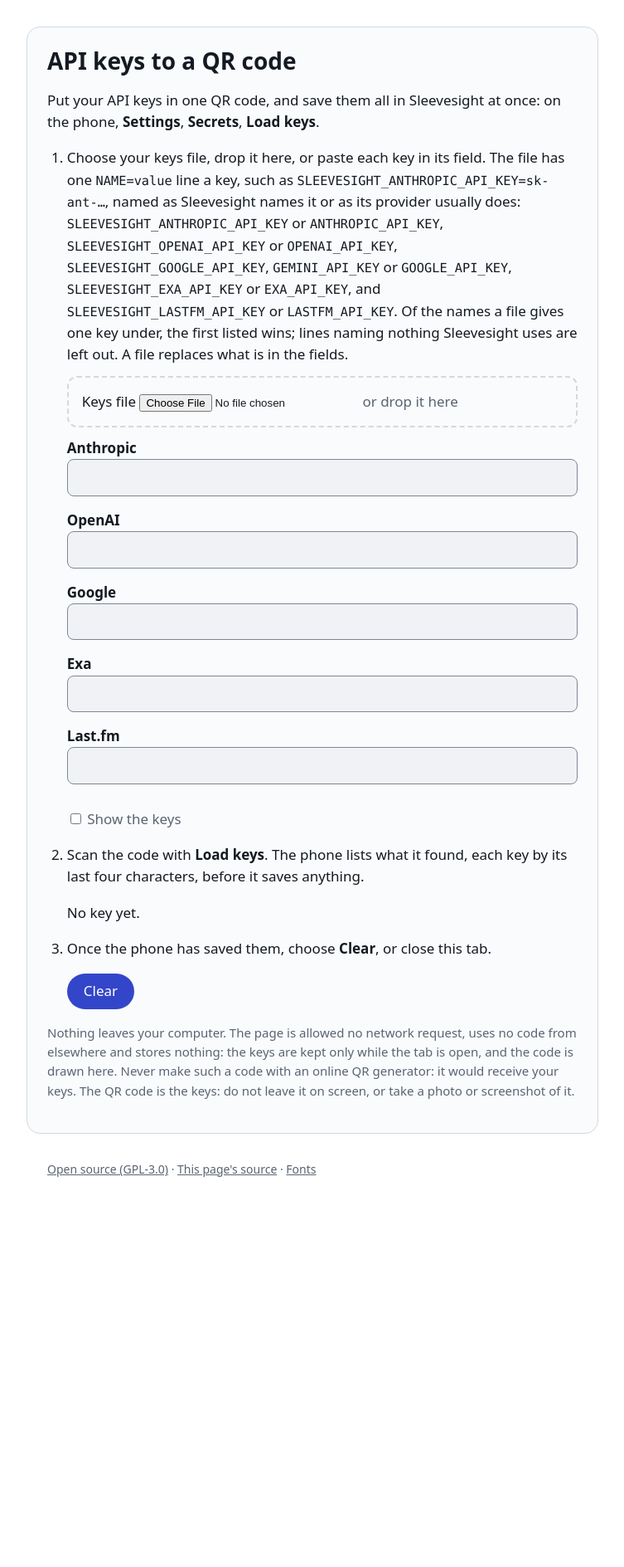
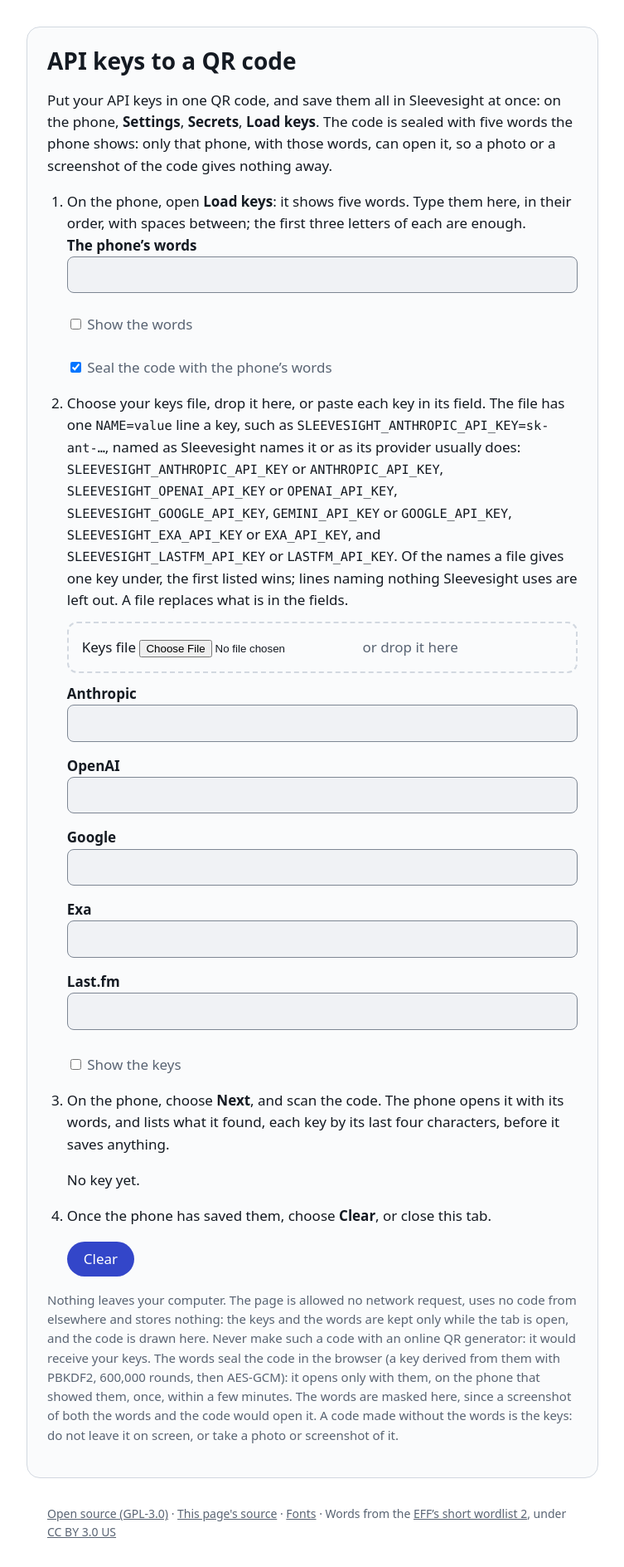
Before and after one commit to wkusnierczyk/sleevesight, a Jekyll site: the page api-keys.html, which Jekyll copies as it is, in a window 1280 px wide. Shown: the whole page at 83% size, without its empty margins (263-1016 px from the left). Built offline with Jekyll 4.4.1, drawn with Linux system fonts in a browser that asks for light colours; before the commit the page ends 1451 px from its top, so only the background shows below that.

Commit message:
[FEATURE] Sealed keys code: the API keys page seals the code with the phone's words
- A first step: open *Load keys* on the phone and type its five words, in order, the first three
  letters of each enough. The field is masked (*Show the words* shows it), since a screenshot of
  both the words and the code would open it; its report says how many words so far, which word is
  not one of the list's, or that there are too many, and names no word.
- The code is sealed with the words (`seal.js`, WebCrypto) once all five are typed, and drawn only
  then; it is sealed again only when the keys or the words change, and a code sealed after another
  was asked for is dropped. *Seal the code with the phone's words* is on by default; off, the page
  draws the clear code and says it is the keys themselves, for a key's own *Scan QR code*.
- *Clear*, `pagehide` and `beforeunload` empty the words too and turn sealing back on. The page
  still connects to nothing (its policy is unchanged); its text says what the code now holds, and
  the footer credits the EFF's word list (CC BY 3.0 US).

Co-Authored-By: Claude Opus 5.5 <noreply@anthropic.com>

```diff
--- a/api-keys.html
+++ b/api-keys.html
@@ -3,11 +3,11 @@
 <head>
 <meta charset="utf-8">
 <meta name="viewport" content="width=device-width, initial-scale=1">
-<!-- API keys to a setup code (#436), for the app's Load keys. The page connects to nothing: it
-     fetches only its own scripts and style sheets, and the policy below forbids any other request,
-     so the browser's network panel shows that nothing is sent. The keys stay in the page's memory,
-     never in storage, and go only into the QR code drawn here. No front matter, so the site copies
-     it as it is. -->
+<!-- API keys to a setup code (#436), for the app's Load keys, sealed with the five words the phone
+     shows (#590). The page connects to nothing: it fetches only its own scripts and style sheets,
+     and the policy below forbids any other request, so the browser's network panel shows that
+     nothing is sent. The keys and the words stay in the page's memory, never in storage, and go only
+     into the QR code drawn here. No front matter, so the site copies it as it is. -->
 <meta http-equiv="Content-Security-Policy" content="default-src 'none'; script-src 'self'; style-src 'self'; img-src 'self'; connect-src 'none'; base-uri 'none'; form-action 'none'">
 <meta name="referrer" content="no-referrer">
 <meta name="robots" content="noindex">
@@ -21,9 +21,19 @@
 <body>
 <main>
   <h1>API keys to a QR code</h1>
-  <p>Put your API keys in one QR code, and save them all in Sleevesight at once: on the phone, <b>Settings</b>, <b>Secrets</b>, <b>Load keys</b>.</p>
+  <p>Put your API keys in one QR code, and save them all in Sleevesight at once: on the phone, <b>Settings</b>, <b>Secrets</b>, <b>Load keys</b>. The code is sealed with five words the phone shows: only that phone, with those words, can open it, so a photo or a screenshot of the code gives nothing away.</p>
 
   <ol>
+    <li>On the phone, open <b>Load keys</b>: it shows five words. Type them here, in their order, with spaces between; the first three letters of each are enough.
+      <div class="field">
+        <label for="words">The phone’s words</label>
+        <input id="words" type="text" aria-describedby="words-report">
+        <p id="words-report" role="status" aria-live="polite"></p>
+      </div>
+      <p><label class="show"><input id="show-words" type="checkbox"> Show the words</label></p>
+      <p><label class="show"><input id="seal" type="checkbox" checked> Seal the code with the phone’s words</label></p>
+      <p id="unsealed" class="error" hidden>Not sealed: the code is the keys themselves, and anyone who sees it, or a photo of it, has them. Only for a key’s own <b>Scan QR code</b>, which reads no words; <b>Load keys</b> reads a sealed code.</p>
+    </li>
     <li>Choose your keys file, drop it here, or paste each key in its field. The file has one <code>NAME=value</code> line a key, such as <code>SLEEVESIGHT_ANTHROPIC_API_KEY=sk-ant-…</code>, named as Sleevesight names it or as its provider usually does: <code>SLEEVESIGHT_ANTHROPIC_API_KEY</code> or <code>ANTHROPIC_API_KEY</code>, <code>SLEEVESIGHT_OPENAI_API_KEY</code> or <code>OPENAI_API_KEY</code>, <code>SLEEVESIGHT_GOOGLE_API_KEY</code>, <code>GEMINI_API_KEY</code> or <code>GOOGLE_API_KEY</code>, <code>SLEEVESIGHT_EXA_API_KEY</code> or <code>EXA_API_KEY</code>, and <code>SLEEVESIGHT_LASTFM_API_KEY</code> or <code>LASTFM_API_KEY</code>. Of the names a file gives one key under, the first listed wins; lines naming nothing Sleevesight uses are left out. A file replaces what is in the fields.
       <div id="drop" class="drop">
         <label class="file">Keys file <input id="file" type="file" aria-describedby="file-report"></label>
@@ -33,7 +43,7 @@
       <div id="fields" class="fields"></div>
       <p><label class="show"><input id="show" type="checkbox"> Show the keys</label></p>
     </li>
-    <li>Scan the code with <b>Load keys</b>. The phone lists what it found, each key by its last four characters, before it saves anything.
+    <li>On the phone, choose <b>Next</b>, and scan the code. The phone opens it with its words, and lists what it found, each key by its last four characters, before it saves anything.
       <div id="code" class="code" hidden></div>
       <p id="holds" role="status" aria-live="polite">No key yet.</p>
     </li>
@@ -42,8 +52,8 @@
     </li>
   </ol>
 
-  <p class="note">Nothing leaves your computer. The page is allowed no network request, uses no code from elsewhere and stores nothing: the keys are kept only while the tab is open, and the code is drawn here. Never make such a code with an online QR generator: it would receive your keys. The QR code is the keys: do not leave it on screen, or take a photo or screenshot of it.</p>
+  <p class="note">Nothing leaves your computer. The page is allowed no network request, uses no code from elsewhere and stores nothing: the keys and the words are kept only while the tab is open, and the code is drawn here. Never make such a code with an online QR generator: it would receive your keys. The words seal the code in the browser (a key derived from them with PBKDF2, 600,000 rounds, then AES-GCM): it opens only with them, on the phone that showed them, once, within a few minutes. The words are masked here, since a screenshot of both the words and the code would open it. A code made without the words is the keys: do not leave it on screen, or take a photo or screenshot of it.</p>
 </main>
-<footer><a href="https://github.com/wkusnierczyk/sleevesight/blob/main/LICENSE">Open source (GPL-3.0)</a> · <a href="https://github.com/wkusnierczyk/sleevesight/blob/main/api-keys.html">This page's source</a> · <a href="design/brand.html#fonts">Fonts</a></footer>
+<footer><a href="https://github.com/wkusnierczyk/sleevesight/blob/main/LICENSE">Open source (GPL-3.0)</a> · <a href="https://github.com/wkusnierczyk/sleevesight/blob/main/api-keys.html">This page's source</a> · <a href="design/brand.html#fonts">Fonts</a> · Words from the <a href="https://www.eff.org/dice">EFF’s short wordlist 2</a>, under <a href="https://creativecommons.org/licenses/by/3.0/us/">CC BY 3.0 US</a></footer>
 </body>
 </html>
--- a/assets/api-keys/api-keys.js
+++ b/assets/api-keys/api-keys.js
@@ -1,10 +1,12 @@
 // The API keys page (#436): the keys from a keys file the user chooses or drops, or pasted in their
 // fields, each checked against its service's form as the app checks it, and the ones that pass
-// drawn as a setup code for the app's *Scan keys*. The keys are kept only in the fields; nothing is
-// stored or sent.
+// drawn as a setup code for the app's *Load keys*, sealed with the five words the phone shows
+// (#590), unless sealing is turned off. The keys and the words are kept only in the fields; nothing
+// is stored or sent.
 
 import { qrSvg } from '../keyboard/qr-svg.js';
 import { BAD_CHARACTERS, SERVICES, check, ending, readFile, write } from './keys.js';
+import { COUNT, PREFIX_LETTERS, readWords, seal, tokens } from './seal.js';
 
 const $ = (id) => document.getElementById(id);
 
@@ -39,6 +41,40 @@ let generation = 0;
 // What `#holds` last said, so a live region is not rebuilt, and read out again, at each keystroke.
 let held = null;
 
+// Counts the codes asked to be drawn, so that a code still being sealed when the keys or the words
+// change, or when *Clear* is chosen, is dropped once sealed; and what the code drawn holds, so that
+// it is not sealed again, with a new salt, at a keystroke that changes nothing in it.
+let drawing = 0;
+let drawn = null;
+
+const NUMBERS = ['no', 'one', 'two', 'three', 'four', 'five'];
+
+/**
+ * The words typed: the five words once they are all there, and what to say of them: how many so
+ * far, or which one is not one of the list's, or that there are too many. The last word still being
+ * typed, under three letters, is not yet wrong.
+ */
+function wordsTyped() {
+  const text = $('words').value;
+  const typed = tokens(text);
+  const words = readWords(text);
+  const typing = typed.length > 0 && !/[\s,]$/.test(text) && typed.at(-1).length < PREFIX_LETTERS;
+  const wrong = words.findIndex((word, i) => word === null && !(typing && i === words.length - 1));
+  if (wrong >= 0) return { words: null, said: `Word ${wrong + 1} is not one of the phone’s words: check it.`, error: true };
+  if (words.length > COUNT) return { words: null, said: `More than ${NUMBERS[COUNT]} words: the phone shows ${NUMBERS[COUNT]}.`, error: true };
+  const done = words.filter((word) => word !== null);
+  if (done.length === COUNT) return { words: done, said: 'Five words, which seal the code.', error: false };
+  return { words: null, said: typed.length === 0 ? '' : `${done.length} of ${COUNT} words.`, error: false };
+}
+
+// Says [said] of the words, in the error colour for an [error], only when it changes, so the live
+// region is not read out again at each keystroke.
+function reportWords(said, error) {
+  const line = $('words-report');
+  if (line.textContent !== said) line.textContent = said;
+  line.className = error ? 'error' : 'ok';
+}
+
 function buildFields() {
   for (const { code, label } of SERVICES) {
     const field = document.createElement('div');
@@ -68,7 +104,8 @@ function labelOf(code) {
   return SERVICES.find((s) => s.code === code).label;
 }
 
-// Checks each field, says what is wrong with each key refused, and draws the code of the others.
+// Checks each field, says what is wrong with each key refused, and draws the code of the others,
+// sealed with the words, unless sealing is off.
 function update() {
   const keys = new Map();
   const refused = [];
@@ -90,21 +127,30 @@ function update() {
     }
     inputs.get(code).setAttribute('aria-invalid', problem === null ? 'false' : 'true');
   }
-  const said = JSON.stringify([...keys].map(([name, value]) => [name, ending(value)]).concat(refused));
+  const sealing = $('seal').checked;
+  $('words').disabled = !sealing;
+  $('show-words').disabled = !sealing;
+  $('unsealed').hidden = sealing;
+  const typed = sealing ? wordsTyped() : { words: null, said: '', error: false };
+  reportWords(typed.said, typed.error);
+  const waiting = sealing && typed.words === null;
+  const said = JSON.stringify([[...keys].map(([name, value]) => [name, ending(value)]), refused, sealing, waiting]);
   const changed = said !== held;
   held = said;
   const holds = $('holds');
-  const code = $('code');
-  if (keys.size === 0) {
-    code.hidden = true;
-    code.replaceChildren();
-    if (changed) holds.textContent = refused.length === 0 ? 'No key yet.' : 'No code: no key has its service’s form.';
+  if (keys.size === 0 || waiting) {
+    hideCode();
+    if (!changed) return;
+    if (keys.size === 0) {
+      holds.textContent = refused.length === 0 ? 'No key yet.' : 'No code: no key has its service’s form.';
+    } else {
+      holds.textContent = `No code yet: type the ${NUMBERS[COUNT]} words the phone shows, above.`;
+    }
     return;
   }
-  const { svg, side } = qrSvg(write(keys), 'Setup code of the keys listed below it');
-  code.style.width = `${side * MODULE_PX}px`;
-  code.replaceChildren(svg);
-  code.hidden = false;
+  const text = write(keys);
+  const words = sealing ? typed.words : null;
+  draw(text, words);
   if (!changed) return;
   const list = document.createElement('ul');
   for (const [name, value] of keys) {
@@ -112,7 +158,7 @@ function update() {
     item.textContent = `${labelOf(name)}, ending ${ending(value)}`;
     list.append(item);
   }
-  const lines = [document.createTextNode('The code holds:'), list];
+  const lines = [document.createTextNode(sealing ? 'The code, sealed with the phone’s words, holds:' : 'The code holds:'), list];
   if (refused.length > 0) {
     const left = document.createElement('p');
     left.className = 'error';
@@ -120,6 +166,43 @@ function update() {
     lines.push(left);
   }
   holds.replaceChildren(...lines);
+}
+
+// Hides the code, and drops one still being sealed.
+function hideCode() {
+  drawing++;
+  drawn = null;
+  const code = $('code');
+  code.hidden = true;
+  code.replaceChildren();
+}
+
+// Draws the setup code [text], sealed with [words] (none: as it is), unless the code drawn already
+// holds the same; a code sealed after another was asked for is dropped.
+async function draw(text, words) {
+  const what = JSON.stringify([text, words]);
+  if (what === drawn) return;
+  drawn = what;
+  const asked = ++drawing;
+  let content = text;
+  if (words !== null) {
+    try {
+      content = await seal(text, words);
+    } catch {
+      if (asked === drawing) {
+        drawn = null;
+        $('holds').textContent = 'The code could not be sealed: this browser lacks the cryptography it needs.';
+      }
+      return;
+    }
+    if (asked !== drawing) return;
+  }
+  const label = words === null ? 'Setup code of the keys listed below it' : 'Sealed setup code of the keys listed below it';
+  const { svg, side } = qrSvg(content, label);
+  const code = $('code');
+  code.style.width = `${side * MODULE_PX}px`;
+  code.replaceChildren(svg);
+  code.hidden = false;
 }
 
 // Sets the file report at once. The same report again (the same file read twice) ends in a
@@ -174,17 +257,38 @@ function clear() {
   report('');
   $('show').checked = false;
   show(false);
+  $('words').value = '';
+  $('show-words').checked = false;
+  showWords(false);
+  $('seal').checked = true;
+  hideCode();
   update();
 }
 
+function mask(input, shown) {
+  if (MASKS) input.classList.toggle('masked', !shown);
+  else input.type = shown ? 'text' : 'password';
+}
+
 function show(shown) {
-  for (const input of inputs.values()) {
-    if (MASKS) input.classList.toggle('masked', !shown);
-    else input.type = shown ? 'text' : 'password';
+  for (const input of inputs.values()) mask(input, shown);
+}
+
+function showWords(shown) {
+  mask($('words'), shown);
+}
+
+function buildWords() {
+  const input = $('words');
+  for (const [attribute, value] of [['autocomplete', 'off'], ['autocapitalize', 'off'], ['spellcheck', 'false']]) {
+    input.setAttribute(attribute, value);
   }
+  showWords(false);
+  input.addEventListener('input', update);
 }
 
 buildFields();
+buildWords();
 $('file').addEventListener('change', () => {
   const [file] = $('file').files;
   // Emptied, so the same file chosen again is read again.
@@ -216,5 +320,7 @@ window.addEventListener('drop', holdFile);
 window.addEventListener('beforeunload', clear);
 window.addEventListener('pagehide', clear);
 $('show').addEventListener('change', () => show($('show').checked));
+$('show-words').addEventListener('change', () => showWords($('show-words').checked));
+$('seal').addEventListener('change', update);
 $('clear').addEventListener('click', clear);
 update();
```
